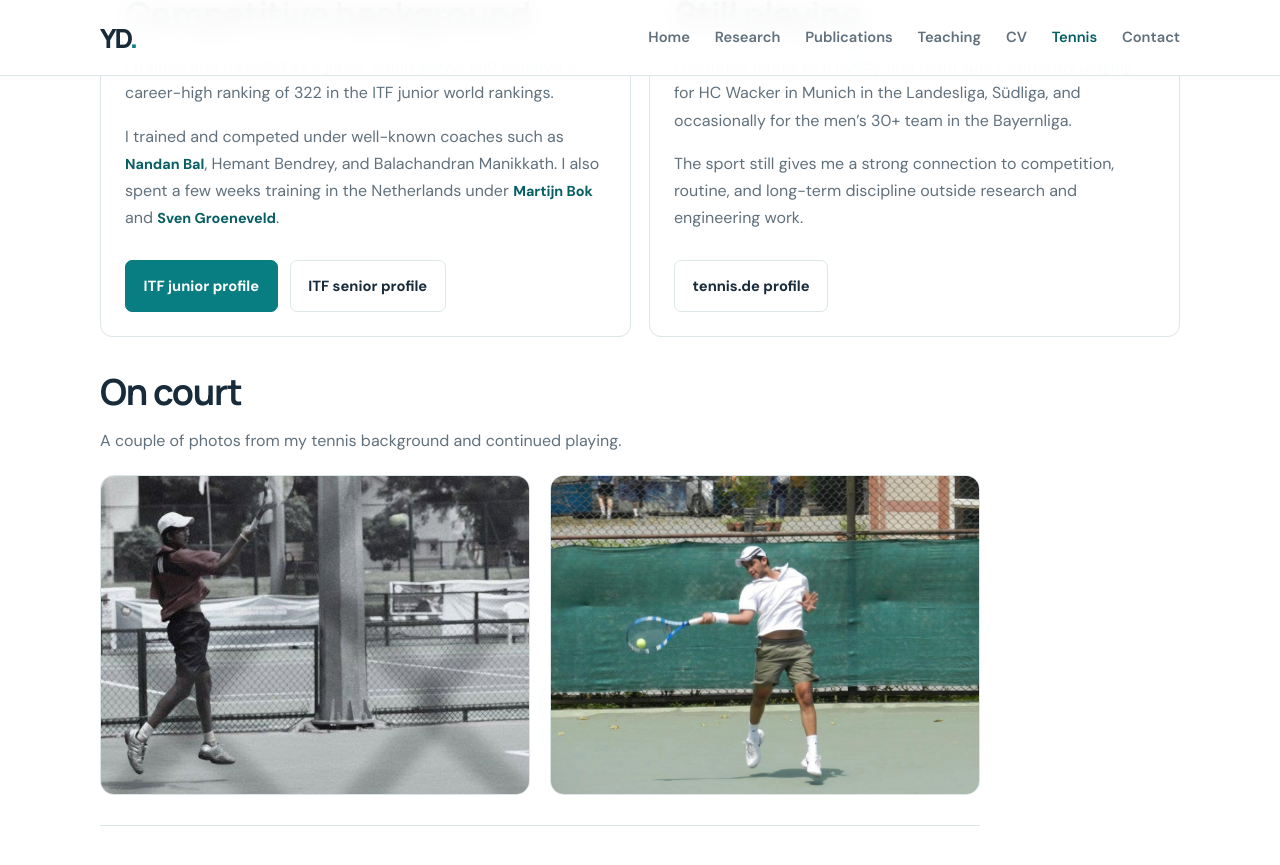
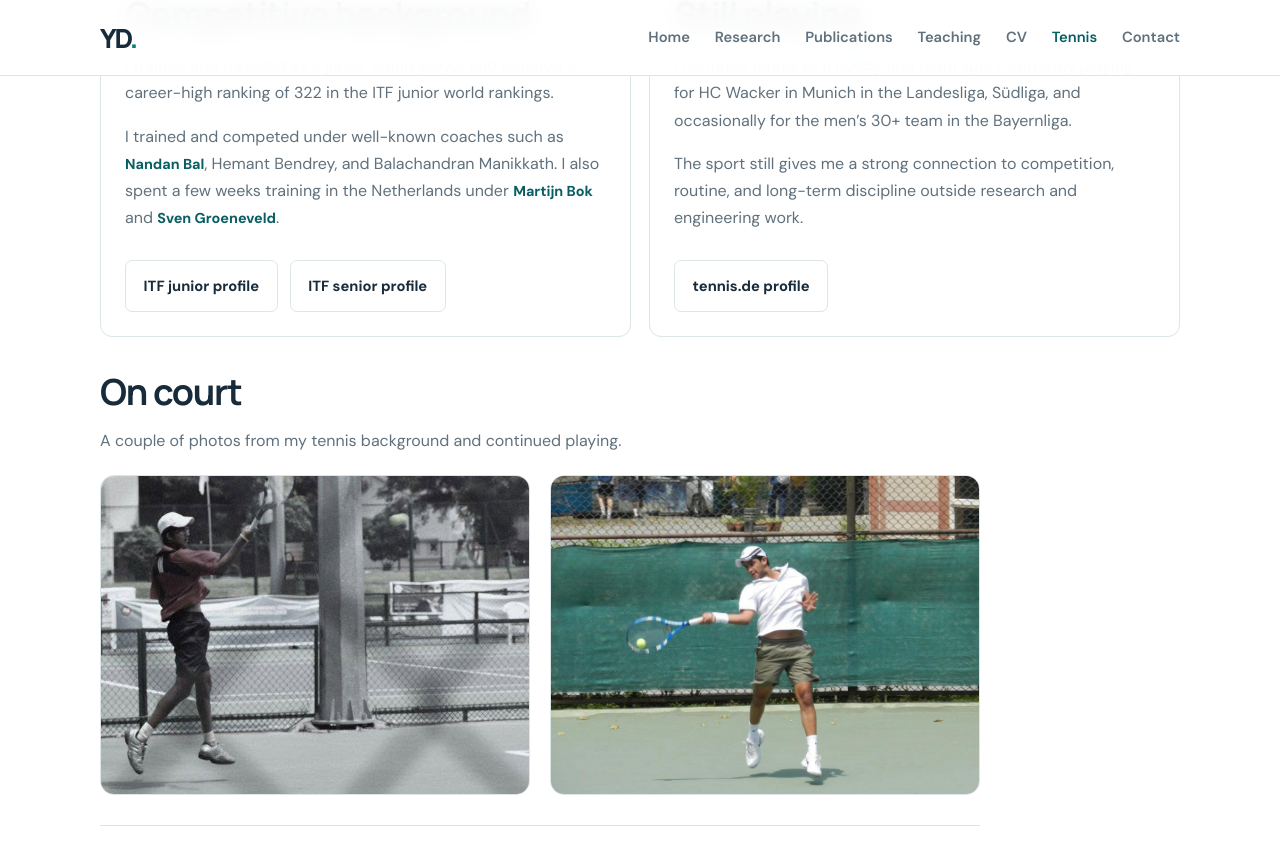
Before and after one commit to deshpandeyash/deshpandeyash.github.io, a Jekyll site: the page built from tennis.html, in a window 1280 px wide and 900 px high, scrolled down 470 px. Shown: the top 865 px of the window. Built offline with Jekyll 4.4.1, drawn with Linux system fonts in a browser that asks for light colours.

Commit message:
Unify tennis profile button styles
Co-authored-by: Copilot <223556219+Copilot@users.noreply.github.com>

```diff
--- a/tennis.html
+++ b/tennis.html
@@ -17,7 +17,7 @@ permalink: /tennis/
       <p>I trained and travelled as a junior tennis player and reached a career-high ranking of 322 in the ITF junior world rankings.</p>
       <p>I trained and competed under well-known coaches such as <a class="text-link" href="https://en.wikipedia.org/wiki/Nandan_Bal" target="_blank" rel="noreferrer noopener">Nandan Bal</a>, Hemant Bendrey, and Balachandran Manikkath. I also spent a few weeks training in the Netherlands under <a class="text-link" href="https://en.wikipedia.org/wiki/Martijn_Bok" target="_blank" rel="noreferrer noopener">Martijn Bok</a> and <a class="text-link" href="https://en.wikipedia.org/wiki/Sven_Groeneveld" target="_blank" rel="noreferrer noopener">Sven Groeneveld</a>.</p>
       <div class="hero-actions">
-        <a class="button" href="https://www.itftennis.com/en/players/yash-deshpande/800301079/ind/jt/s/overview/" target="_blank" rel="noreferrer noopener">ITF junior profile</a>
+        <a class="button button-quiet" href="https://www.itftennis.com/en/players/yash-deshpande/800301079/ind/jt/s/overview/" target="_blank" rel="noreferrer noopener">ITF junior profile</a>
         <a class="button button-quiet" href="https://www.itftennis.com/en/players/yash-deshpande/800301079/ind/mt/s/activity/#pprofile-info-tabs" target="_blank" rel="noreferrer noopener">ITF senior profile</a>
       </div>
     </section>
```
